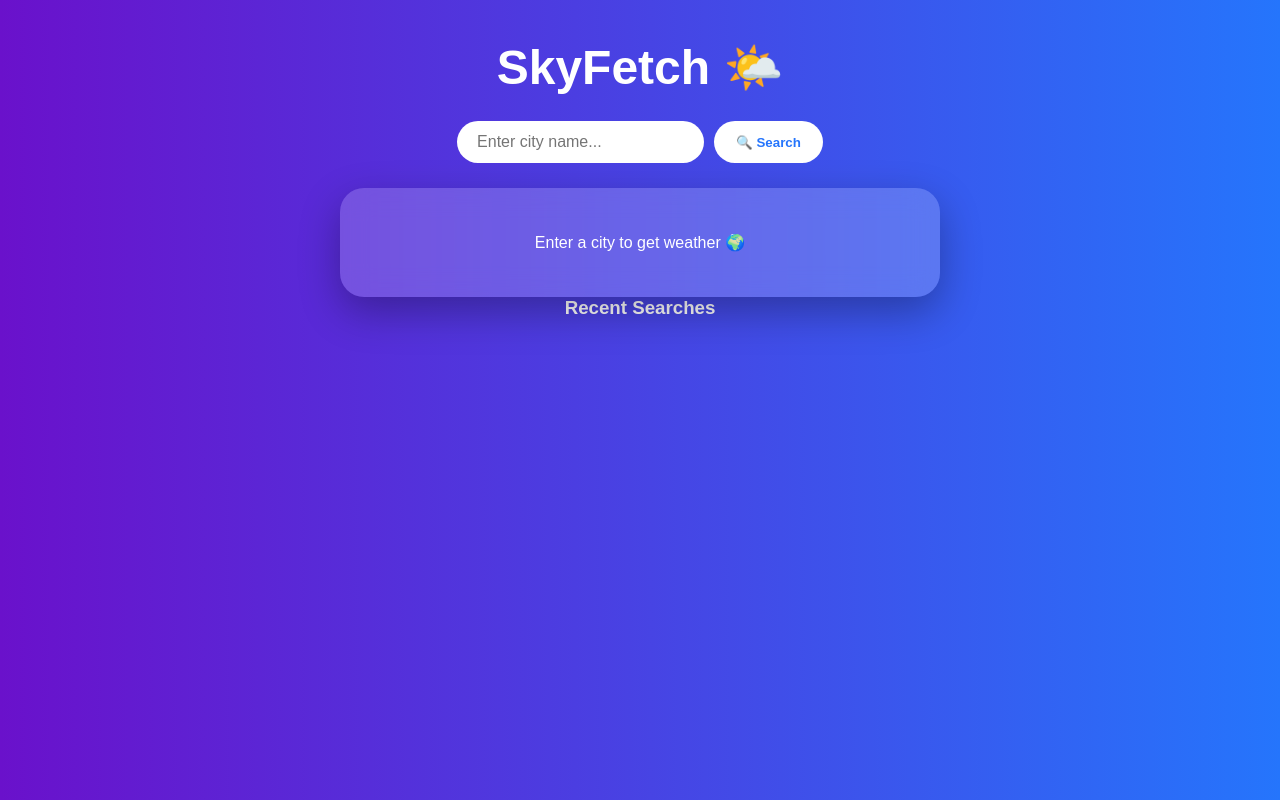
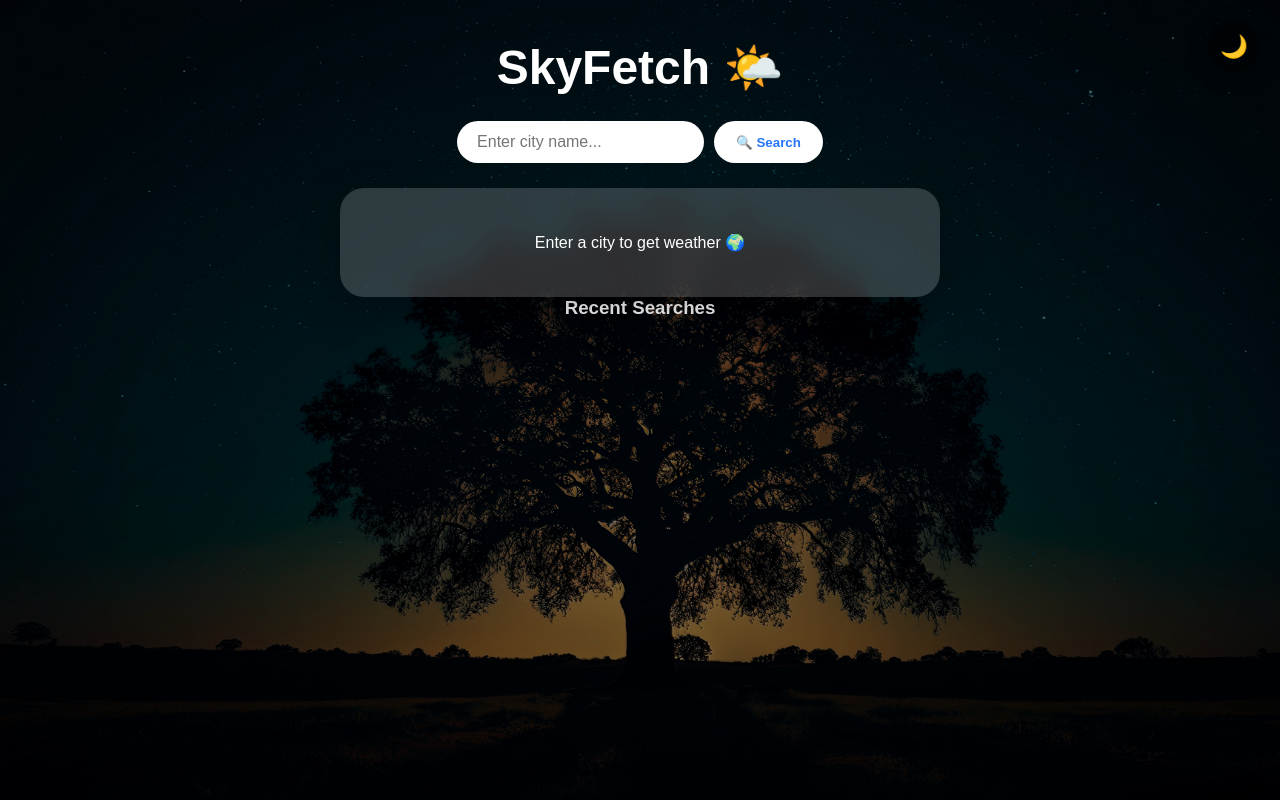
Before and after one commit to Evdui/skyfetch-weather-dashboard, a plain HTML site: page index.html in a window 1280 px wide. Drawn offline with nearby package versions, Linux system fonts and the light colour scheme.

Commit message:
Add dark/light mode with auto-changing backgrounds and styled toggle button

```diff
--- a/app.js
+++ b/app.js
@@ -227,5 +227,99 @@ WeatherApp.prototype.loadLastCity = function () {
   }
 };
 
+/* ================================= */
+/* 🌓 THEME + BACKGROUND ROTATION    */
+/* ================================= */
+
+/* 🖼️ Image lists (your numbering) */
+
+const darkImages = [
+  "assets/dark/1.jpg",
+  "assets/dark/2.jpg",
+  "assets/dark/3.jpg",
+  "assets/dark/4.jpg"
+];
+
+const lightImages = [
+  "assets/light/1.jpg",
+  "assets/light/2.jpg",
+  "assets/light/3.jpg",
+  "assets/light/4.jpg"
+];
+
+/* 🔧 State variables */
+
+let currentMode = "dark";
+let currentIndex = 0;
+let rotationInterval;
+
+
+/* 🔹 Change background */
+
+function changeBackground() {
+
+  const images =
+    currentMode === "dark"
+      ? darkImages
+      : lightImages;
+
+  document.body.style.backgroundImage =
+    `url('${images[currentIndex]}')`;
+
+  currentIndex =
+    (currentIndex + 1) % images.length;
+}
+
+
+/* 🔹 Start automatic rotation */
+
+function startRotation() {
+
+  clearInterval(rotationInterval);
+
+  changeBackground(); // show immediately
+
+  rotationInterval =
+    setInterval(changeBackground, 180000);
+  // 🔥 Change every 3 minutes
+}
+
+
+/* 🔹 Toggle button logic */
+
+const toggleBtn =
+  document.getElementById("mode-toggle");
+
+toggleBtn.addEventListener("click", () => {
+
+  if (currentMode === "dark") {
+
+    currentMode = "light";
+
+    document.body.classList.remove("dark");
+    document.body.classList.add("light");
+
+    toggleBtn.textContent = "☀️";
+
+  } else {
+
+    currentMode = "dark";
+
+    document.body.classList.remove("light");
+    document.body.classList.add("dark");
+
+    toggleBtn.textContent = "🌙";
+  }
+
+  currentIndex = 0;   // restart images
+  startRotation();    // restart timer
+});
+
+
+/* 🔹 Initial page load */
+
+document.body.classList.add("dark");
+startRotation();
+
 /* 🔥 CREATE APP INSTANCE */
 const app = new WeatherApp("b8ccb6f69b39f97d7f411f3af38d45b5");
--- a/index.html
+++ b/index.html
@@ -12,6 +12,8 @@
 </head>
 
 <body>
+
+  <button id="mode-toggle" aria-label="Toggle theme">🌙</button>
 
   <h1>SkyFetch 🌤️</h1>
 
--- a/style.css
+++ b/style.css
@@ -203,3 +203,96 @@ h1 {
 .recent-btn:hover {
   background: rgba(255,255,255,0.5);
 }
+
+/* ============================= */
+/* 🖼️ BACKGROUND SYSTEM         */
+/* ============================= */
+
+body {
+  margin: 0;
+  font-family: sans-serif;
+
+  background-size: cover;
+  background-position: center;
+  background-repeat: no-repeat;
+
+  transition: background-image 1.2s ease-in-out;
+}
+
+/* 🔳 Overlay for readability */
+body::before {
+  content: "";
+  position: fixed;
+  inset: 0;
+  background: rgba(0, 0, 0, 0.45);
+  z-index: -1;
+  transition: background 0.5s;
+}
+
+/* ☀️ Light mode overlay */
+body.light::before {
+  background: rgba(255, 255, 255, 0.25);
+}
+
+/* 🌙 Dark mode overlay */
+body.dark::before {
+  background: rgba(0, 0, 0, 0.55);
+}
+
+/* 🌙 Theme Toggle Button — Corner Style */
+
+#mode-toggle {
+  position: fixed;      /* stays in place on scroll */
+  top: 20px;
+  right: 20px;
+
+  width: 52px;
+  height: 52px;
+
+  border-radius: 50%;
+  border: none;
+
+  font-size: 1.4rem;
+  cursor: pointer;
+
+  display: flex;
+  align-items: center;
+  justify-content: center;
+
+  background: rgba(255, 255, 255, 0.25);
+  backdrop-filter: blur(10px);
+
+  box-shadow: 0 4px 20px rgba(0, 0, 0, 0.25);
+
+  transition:
+    transform 0.2s ease,
+    background 0.3s ease,
+    box-shadow 0.3s ease;
+}
+
+/* ✨ Hover effect */
+
+#mode-toggle:hover {
+  transform: scale(1.12);
+
+  background: rgba(255, 255, 255, 0.5);
+
+  box-shadow:
+    0 0 18px rgba(255, 255, 255, 0.8),
+    0 6px 25px rgba(0, 0, 0, 0.35);
+}
+
+/* 👇 Dark-mode specific styling */
+
+body.dark #mode-toggle {
+  background: rgba(0, 0, 0, 0.4);
+  color: white;
+}
+
+body.dark #mode-toggle:hover {
+  background: rgba(0, 0, 0, 0.7);
+
+  box-shadow:
+    0 0 18px rgba(120, 200, 255, 0.9),
+    0 6px 25px rgba(0, 0, 0, 0.6);
+}
```
Also changed, not shown: assets/dark/1.jpg (added), assets/light/3.jpg (added), assets/light/4.jpg (added), 5 other files.
